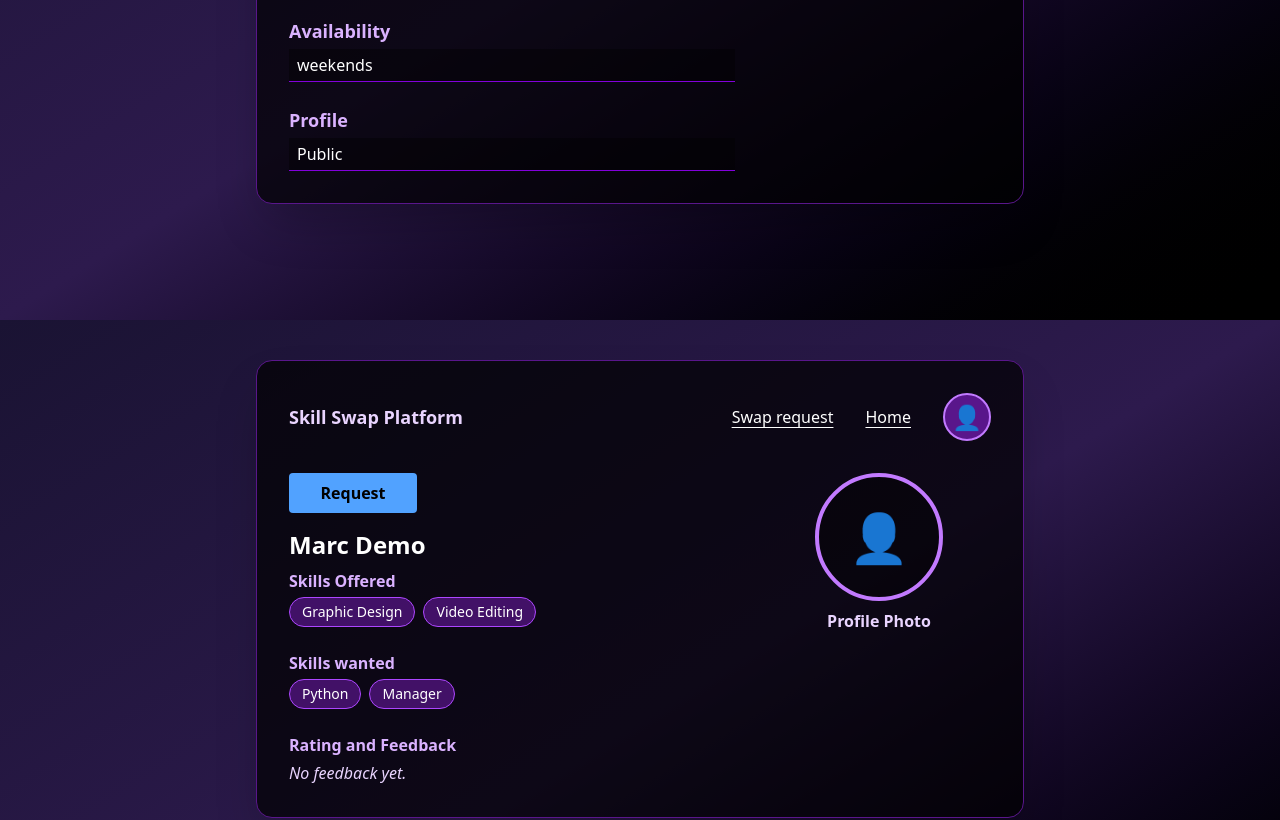
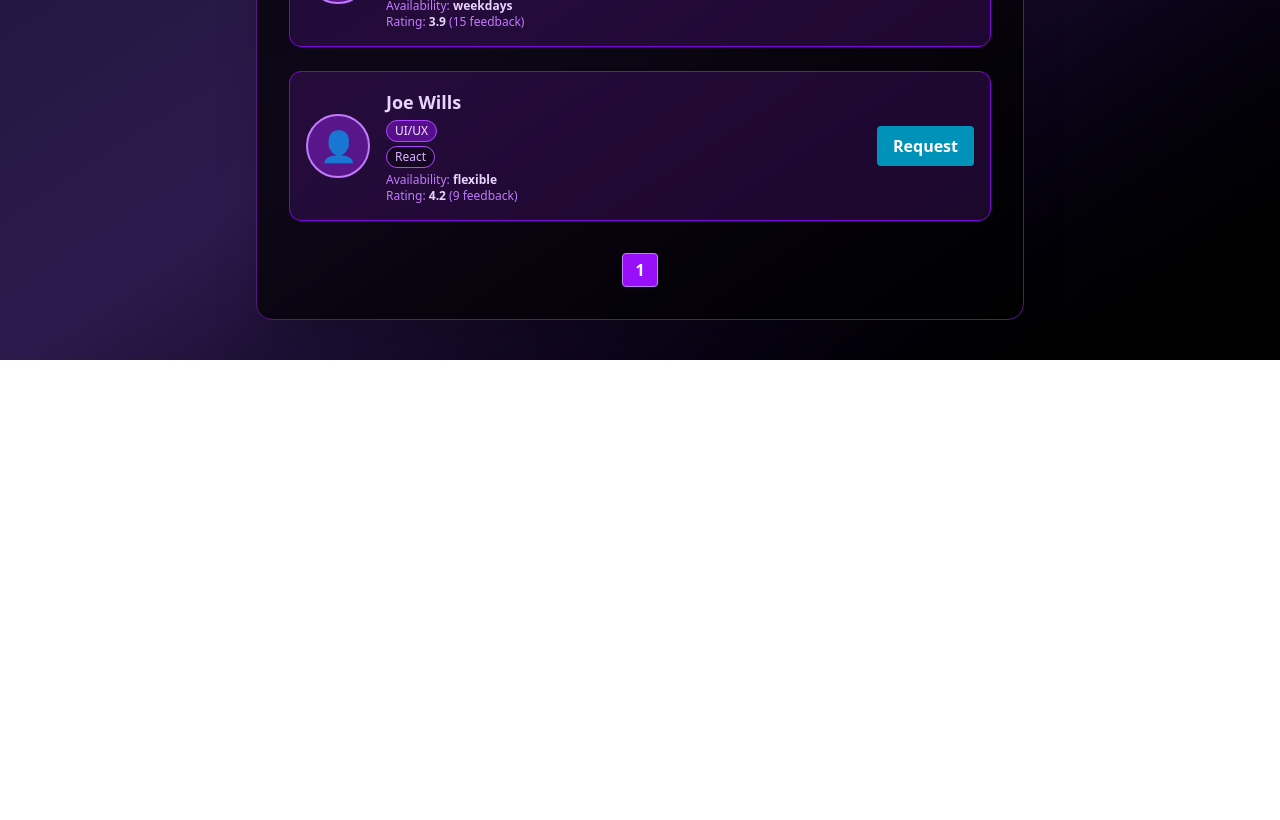
Before and after one commit to harshitsinghal226/BitBusters, a React (Vite) app in the folder frontend/: page / in a window 1280 px wide. Shown: the part 480-1300 px from the top of the page. After the commit the page ends 840 px from the top, so only its background shows below. Built offline with nearby package versions, Linux system fonts and the light colour scheme.

Commit message:
routing pages

```diff
--- a/frontend/src/App.jsx
+++ b/frontend/src/App.jsx
@@ -1,18 +1,29 @@
 import React, { useState } from 'react';
 import './App.css'
+import Screen1 from './pages/screen1.jsx'
 import UserProfile from './pages/UserProfile.jsx'
 import Screen4Profile from './pages/Screen4Profile.jsx'
 import Screen5RequestModal from './pages/Screen5RequestModal.jsx'
 
 function App() {
   const [showRequestModal, setShowRequestModal] = useState(false);
-  const [offeredSkills, setOfferedSkills] = useState([]); // Adjust initial value as needed
-  const [wantedSkills, setWantedSkills] = useState([]);   // Adjust initial value as needed
+  const [offeredSkills, setOfferedSkills] = useState([]);
+  const [wantedSkills, setWantedSkills] = useState([]);
+  const [selectedUser, setSelectedUser] = useState(null);
 
   return (
     <>
-      <UserProfile />
-      <Screen4Profile onRequest={() => setShowRequestModal(true)} />
+      {!selectedUser ? (
+        <Screen1
+          onProfilePhotoClick={(user) => setSelectedUser(user)}
+        />
+      ) : (
+        <Screen4Profile
+          user={selectedUser}
+          onBack={() => setSelectedUser(null)}
+          onRequest={() => setShowRequestModal(true)}
+        />
+      )}
       {showRequestModal && (
         <Screen5RequestModal
           offeredSkills={offeredSkills}
--- a/frontend/src/pages/Screen4Profile.jsx
+++ b/frontend/src/pages/Screen4Profile.jsx
@@ -1,10 +1,10 @@
-import React, { useState } from 'react';
+import React from 'react';
 
-export default function Screen4Profile({ onRequest }) {
-  // Demo data
-  const skillsOffered = ['Graphic Design', 'Video Editing'];
-  const skillsWanted = ['Python', 'Manager'];
-  const [photo] = useState(null);
+export default function Screen4Profile({ user, onBack, onRequest }) {
+  // Use user prop for dynamic data
+  const skillsOffered = user?.skillsOffered || [];
+  const skillsWanted = user?.skillsWanted || [];
+  const photo = user?.photo || null;
 
   return (
     <div className="min-h-screen bg-gradient-to-br from-[#1a1333] via-[#2d1a4d] to-black text-white flex flex-col items-center py-10">
@@ -14,7 +14,12 @@ export default function Screen4Profile({ onRequest }) {
           <div className="text-lg font-bold text-purple-200">Skill Swap Platform</div>
           <div className="flex gap-8 items-center">
             <a href="#" className="underline underline-offset-4 hover:text-purple-400">Swap request</a>
-            <a href="#" className="underline underline-offset-4 hover:text-purple-400">Home</a>
+            <button
+              onClick={onBack}
+              className="underline underline-offset-4 hover:text-purple-400"
+            >
+              Back
+            </button>
             <div className="w-12 h-12 rounded-full overflow-hidden border-2 border-purple-400 bg-purple-900 flex items-center justify-center">
               {photo ? (
                 <img src={photo} alt="Profile" className="object-cover w-full h-full" />
@@ -33,7 +38,7 @@ export default function Screen4Profile({ onRequest }) {
             >
               Request
             </button>
-            <div className="text-2xl font-bold text-white mb-2">Marc Demo</div>
+            <div className="text-2xl font-bold text-white mb-2">{user?.name || "No Name"}</div>
             <div>
               <div className="font-bold text-purple-300">Skills Offered</div>
               <div className="flex flex-wrap gap-2 mt-1">
@@ -52,7 +57,9 @@ export default function Screen4Profile({ onRequest }) {
             </div>
             <div className="mt-6">
               <div className="font-bold text-purple-300">Rating and Feedback</div>
-              <div className="text-purple-200 italic mt-1">No feedback yet.</div>
+              <div className="text-purple-200 italic mt-1">
+                {user?.feedback || "No feedback yet."}
+              </div>
             </div>
           </div>
           {/* Profile Photo */}
--- a/frontend/src/pages/screen1.jsx
+++ b/frontend/src/pages/screen1.jsx
@@ -44,7 +44,7 @@ const availabilityOptions = [
   { value: "flexible", label: "Flexible" },
 ];
 
-export default function Screen1() {
+export default function Screen1({ onProfilePhotoClick }) {
   const [search, setSearch] = useState("");
   const [availability, setAvailability] = useState("all");
   const [page, setPage] = useState(1);
@@ -53,11 +53,17 @@ export default function Screen1() {
   const filteredUsers = mockUsers.filter((user) => {
     const matchesSearch =
       user.name.toLowerCase().includes(search.toLowerCase()) ||
-      user.skillsOffered.some((s) => s.toLowerCase().includes(search.toLowerCase())) ||
-      user.skillsWanted.some((s) => s.toLowerCase().includes(search.toLowerCase()));
+      user.skillsOffered.some((s) =>
+        s.toLowerCase().includes(search.toLowerCase())
+      ) ||
+      user.skillsWanted.some((s) =>
+        s.toLowerCase().includes(search.toLowerCase())
+      );
     const matchesAvailability =
       availability === "all" || user.availability === availability;
-    return matchesSearch && matchesAvailability && user.profileType === "Public";
+    return (
+      matchesSearch && matchesAvailability && user.profileType === "Public"
+    );
   });
 
   // Pagination (mock, 3 per page)
@@ -73,9 +79,13 @@ export default function Screen1() {
       <div className="w-full max-w-3xl rounded-2xl bg-black/70 shadow-2xl p-6 md:p-8 border border-purple-900">
         {/* Header */}
         <div className="flex flex-col md:flex-row md:items-center md:justify-between gap-4 mb-6">
-          <div className="text-2xl font-bold text-purple-300">Skill Swap Platform</div>
+          <div className="text-2xl font-bold text-purple-300">
+            Skill Swap Platform
+          </div>
           <div className="flex gap-4 items-center">
-            <button className="text-purple-400 underline underline-offset-4 hover:text-purple-300 font-semibold">Swap request</button>
+            <button className="text-purple-400 underline underline-offset-4 hover:text-purple-300 font-semibold">
+              Swap request
+            </button>
             <div className="w-10 h-10 rounded-full overflow-hidden border-2 border-purple-400 bg-purple-900 flex items-center justify-center">
               <span className="text-2xl">👤</span>
             </div>
@@ -89,7 +99,9 @@ export default function Screen1() {
             className="bg-black/40 border border-purple-700 text-white py-2 px-3 rounded focus:outline-none focus:border-purple-400"
           >
             {availabilityOptions.map((opt) => (
-              <option key={opt.value} value={opt.value}>{opt.label}</option>
+              <option key={opt.value} value={opt.value}>
+                {opt.label}
+              </option>
             ))}
           </select>
           <input
@@ -99,12 +111,16 @@ export default function Screen1() {
             placeholder="Search by name or skill..."
             className="flex-1 bg-black/40 border border-purple-700 text-white py-2 px-3 rounded focus:outline-none focus:border-purple-400 min-w-[180px]"
           />
-          <button className="bg-purple-600 hover:bg-purple-500 text-white px-4 py-2 rounded font-semibold transition-colors">Search</button>
+          <button className="bg-purple-600 hover:bg-purple-500 text-white px-4 py-2 rounded font-semibold transition-colors">
+            Search
+          </button>
         </div>
         {/* User List */}
         <div className="space-y-6">
           {paginatedUsers.length === 0 && (
-            <div className="text-center text-purple-300 py-8">No public profiles found.</div>
+            <div className="text-center text-purple-300 py-8">
+              No public profiles found.
+            </div>
           )}
           {paginatedUsers.map((user) => (
             <div
@@ -112,31 +128,65 @@ export default function Screen1() {
               className="flex flex-col md:flex-row md:items-center justify-between bg-purple-900/30 border border-purple-700 rounded-xl p-4 gap-4"
             >
               <div className="flex items-center gap-4 flex-1">
-                <div className="w-16 h-16 rounded-full overflow-hidden border-2 border-purple-400 bg-purple-900 flex items-center justify-center">
+                <div
+                  className="w-16 h-16 rounded-full overflow-hidden border-2 border-purple-400 bg-purple-900 flex items-center justify-center cursor-pointer"
+                  onClick={() =>
+                    onProfilePhotoClick && onProfilePhotoClick(user)
+                  }
+                >
                   {user.photo ? (
-                    <img src={user.photo} alt="Profile" className="object-cover w-full h-full" />
+                    <img
+                      src={user.photo}
+                      alt="Profile"
+                      className="object-cover w-full h-full"
+                    />
                   ) : (
                     <span className="text-3xl">👤</span>
                   )}
                 </div>
                 <div>
-                  <div className="font-bold text-lg text-purple-200">{user.name}</div>
+                  <div className="font-bold text-lg text-purple-200">
+                    {user.name}
+                  </div>
                   <div className="flex flex-wrap gap-2 mt-1">
                     {user.skillsOffered.map((skill) => (
-                      <span key={skill} className="bg-purple-800/70 border border-purple-500 rounded-full px-2 py-0.5 text-xs text-purple-100">{skill}</span>
+                      <span
+                        key={skill}
+                        className="bg-purple-800/70 border border-purple-500 rounded-full px-2 py-0.5 text-xs text-purple-100"
+                      >
+                        {skill}
+                      </span>
                     ))}
                   </div>
                   <div className="flex flex-wrap gap-2 mt-1">
                     {user.skillsWanted.map((skill) => (
-                      <span key={skill} className="bg-black/40 border border-purple-500 rounded-full px-2 py-0.5 text-xs text-purple-300">{skill}</span>
+                      <span
+                        key={skill}
+                        className="bg-black/40 border border-purple-500 rounded-full px-2 py-0.5 text-xs text-purple-300"
+                      >
+                        {skill}
+                      </span>
                     ))}
                   </div>
-                  <div className="text-xs text-purple-400 mt-1">Availability: <span className="font-semibold text-purple-200">{user.availability}</span></div>
-                  <div className="text-xs text-purple-400">Rating: <span className="font-semibold text-purple-200">{user.rating}</span> ({user.feedback} feedback)</div>
+                  <div className="text-xs text-purple-400 mt-1">
+                    Availability:{" "}
+                    <span className="font-semibold text-purple-200">
+                      {user.availability}
+                    </span>
+                  </div>
+                  <div className="text-xs text-purple-400">
+                    Rating:{" "}
+                    <span className="font-semibold text-purple-200">
+                      {user.rating}
+                    </span>{" "}
+                    ({user.feedback} feedback)
+                  </div>
                 </div>
               </div>
               <div className="flex flex-col items-end gap-2">
-                <button className="bg-cyan-600 hover:bg-cyan-500 text-white px-4 py-2 rounded font-semibold transition-colors">Request</button>
+                <button className="bg-cyan-600 hover:bg-cyan-500 text-white px-4 py-2 rounded font-semibold transition-colors">
+                  Request
+                </button>
               </div>
             </div>
           ))}
```
